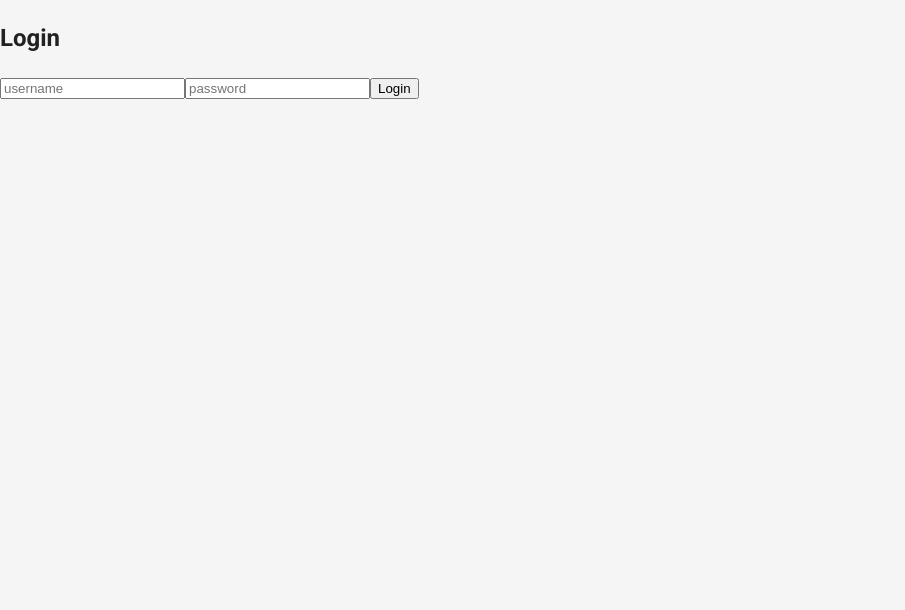
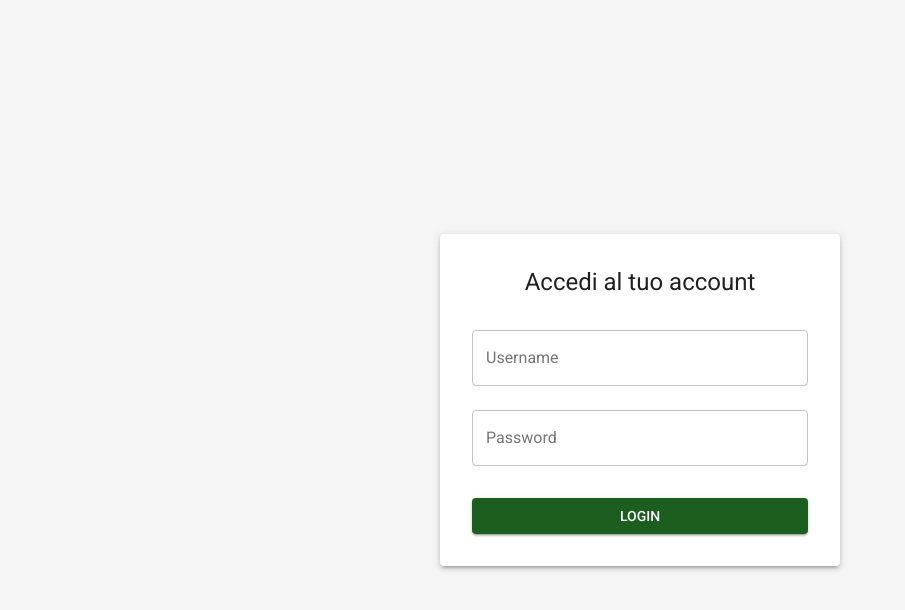
Before and after one commit to fedeviotti/fede-igol, a Next.js app: page /login in a window 1280 px wide. Shown: the top 610 px of the page, without its empty margins (0-905 px from the left). Built offline with nearby package versions, Linux system fonts and the light colour scheme; what @mui/material-nextjs would draw is missing.

Commit message:
feat: enhance login functionality with dynamic callback URLs and improved UI

```diff
--- a/src/app/dashboard/layout.tsx
+++ b/src/app/dashboard/layout.tsx
@@ -6,7 +6,7 @@ export default async function Layout({ children }: { children: React.ReactNode }
   const session = await getServerSession(authOptions);
 
   if (!session) {
-    redirect('/login');
+    redirect('/login?callbackUrl=/dashboard');
   }
 
   return (
--- a/src/app/login/layout.tsx
+++ /dev/null
@@ -1,10 +0,0 @@
-import { ReactNode } from 'react';
-
-export default async function Layout({ children }: { children: ReactNode }) {
-  return (
-    <div>
-      <h2>Login</h2>
-      <div>{children}</div>
-    </div>
-  );
-}
--- a/src/app/login/page.tsx
+++ b/src/app/login/page.tsx
@@ -1,26 +1,75 @@
 'use client';
-
 import { signIn } from 'next-auth/react';
+import { useSearchParams } from 'next/navigation';
+import { Box, Button, TextField, Typography, Paper } from '@mui/material';
 import { useState } from 'react';
 
 export default function LoginPage() {
   const [username, setUsername] = useState('');
   const [password, setPassword] = useState('');
+  const [error, setError] = useState<string | null>(null);
+  const searchParams = useSearchParams();
+  const callbackUrl = searchParams.get('callbackUrl') || '/';
 
   const handleLogin = async (e: React.FormEvent) => {
     e.preventDefault();
+    if (!username || !password) {
+      setError('Inserisci username e password');
+      return;
+    }
+
     await signIn('credentials', {
       username,
       password,
-      callbackUrl: '/dashboard',
+      callbackUrl,
     });
+    setError(null);
   };
 
   return (
-    <form onSubmit={handleLogin}>
-      <input placeholder="username" onChange={(e) => setUsername(e.target.value)} />
-      <input placeholder="password" type="password" onChange={(e) => setPassword(e.target.value)} />
-      <button type="submit">Login</button>
-    </form>
+    <Box
+      display="flex"
+      justifyContent="center"
+      alignItems="center"
+      minHeight="100dvh"
+      bgcolor="background.default"
+      px={2}
+    >
+      <Paper elevation={3} sx={{ p: 4, width: '100%', maxWidth: 400 }}>
+        <Typography variant="h5" mb={2} align="center">
+          Accedi al tuo account
+        </Typography>
+
+        <form onSubmit={handleLogin} noValidate>
+          <TextField
+            label="Username"
+            type="username"
+            fullWidth
+            margin="normal"
+            value={username}
+            onChange={(e) => setUsername(e.target.value)}
+          />
+
+          <TextField
+            label="Password"
+            type="password"
+            fullWidth
+            margin="normal"
+            value={password}
+            onChange={(e) => setPassword(e.target.value)}
+          />
+
+          {error && (
+            <Typography color="error" mt={1} fontSize="0.875rem">
+              {error}
+            </Typography>
+          )}
+
+          <Button type="submit" variant="contained" color="primary" fullWidth sx={{ mt: 3 }}>
+            Login
+          </Button>
+        </form>
+      </Paper>
+    </Box>
   );
 }
--- a/src/app/settings/layout.tsx
+++ b/src/app/settings/layout.tsx
@@ -6,7 +6,7 @@ export default async function Layout({ children }: { children: React.ReactNode }
   const session = await getServerSession(authOptions);
 
   if (!session) {
-    redirect('/login');
+    redirect('/login?callbackUrl=/settings');
   }
 
   return (
```
